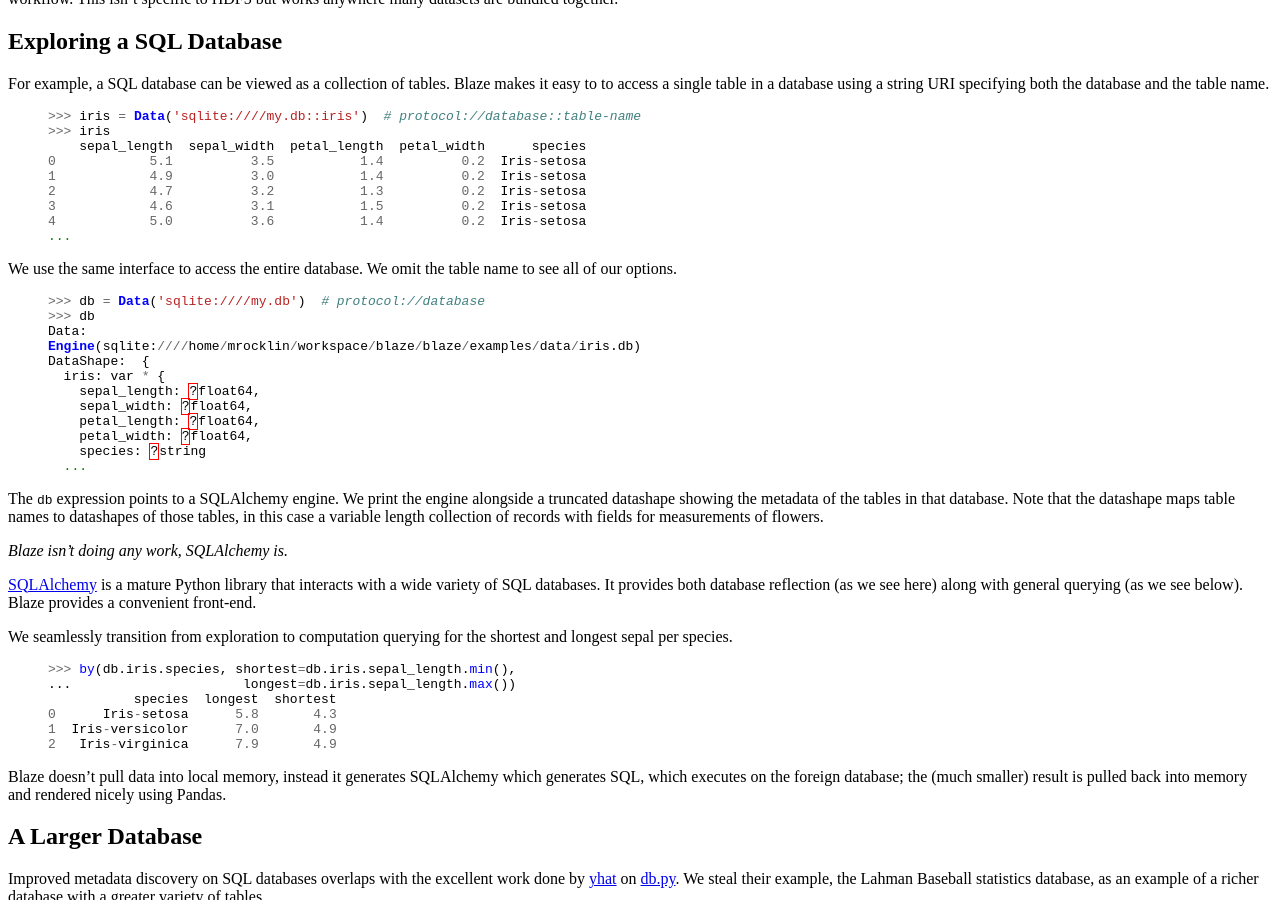
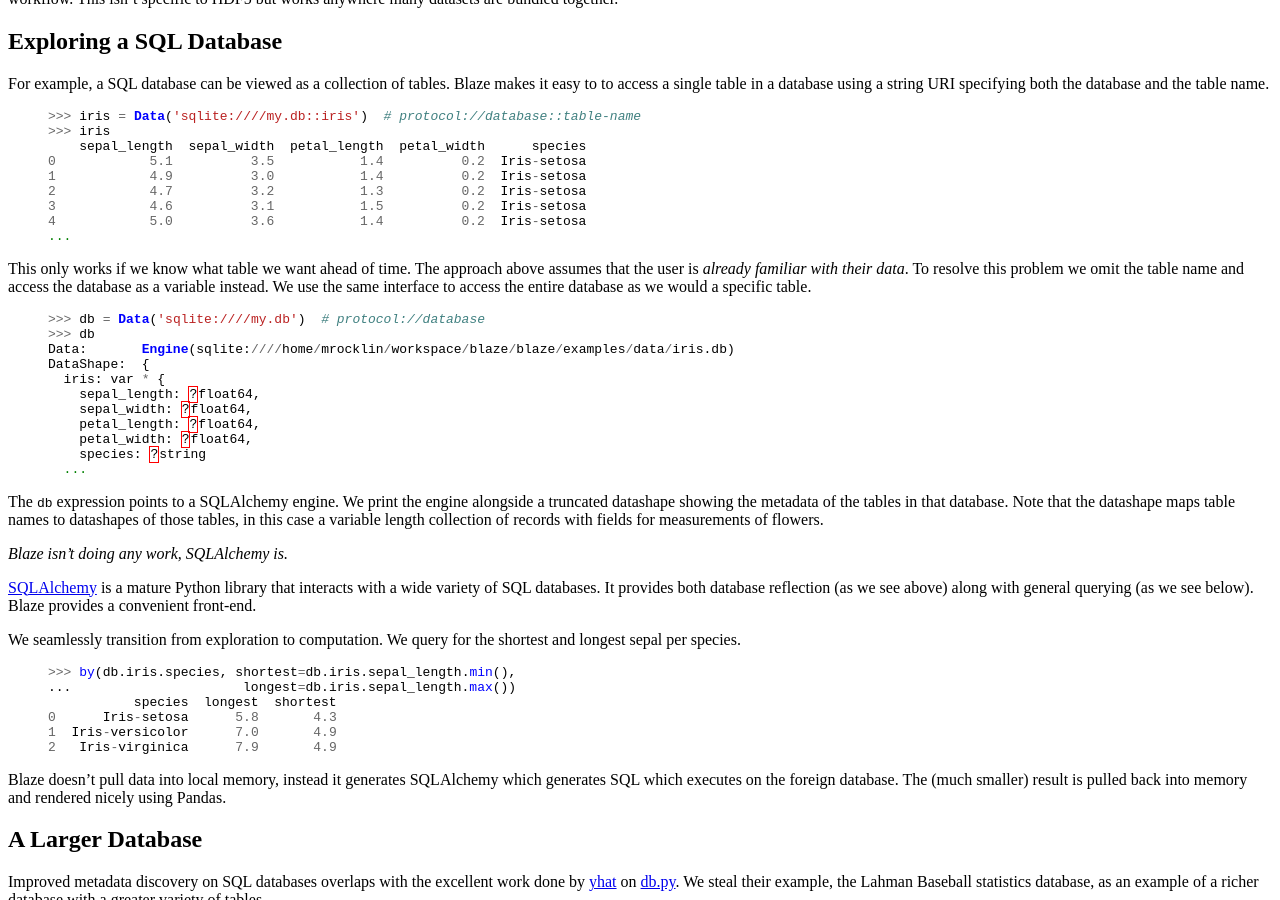
Before and after one commit to besyskymnbk/blog, a Jekyll site: the page built from _posts/work/2014-11-20-Blaze-Datasets.md, in a window 1280 px wide and 900 px high, scrolled down 1157 px. Built offline with Jekyll 4.4.1, drawn with Linux system fonts in a browser that asks for light colours; comment, search, counter and statistics services are not loaded; some of the changed text lies outside the part shown.

Commit message:
minor tweaks to blaze datasets

```diff
--- a/_posts/work/2014-11-20-Blaze-Datasets.md
+++ b/_posts/work/2014-11-20-Blaze-Datasets.md
@@ -108,14 +108,16 @@ specifying both the database and the table name.
 ...
 {% endhighlight %}
 
-We use the same interface to access the entire database.  We omit the table
-name to see all of our options.
+This only works if we know what table we want ahead of time.  The approach
+above assumes that the user is *already familiar with their data*.  To resolve
+this problem we omit the table name and access the database as a variable
+instead.  We use the same interface to access the entire database as we would
+a specific table.
 
 {% highlight Python %}
 >>> db = Data('sqlite:////my.db')  # protocol://database
 >>> db
-Data:
-Engine(sqlite:////home/mrocklin/workspace/blaze/blaze/examples/data/iris.db)
+Data:       Engine(sqlite:////home/mrocklin/workspace/blaze/blaze/examples/data/iris.db)
 DataShape:  {
   iris: var * {
     sepal_length: ?float64,
@@ -136,10 +138,10 @@ measurements of flowers.
 
 [SQLAlchemy](http://www.sqlalchemy.org/) is a mature Python library that
 interacts with a wide variety of SQL databases.  It provides both database
-reflection (as we see here) along with general querying (as we see below).
+reflection (as we see above) along with general querying (as we see below).
 Blaze provides a convenient front-end.
 
-We seamlessly transition from exploration to computation querying for the
+We seamlessly transition from exploration to computation.  We query for the
 shortest and longest sepal per species.
 
 {% highlight Python %}
@@ -152,7 +154,7 @@ shortest and longest sepal per species.
 {% endhighlight %}
 
 Blaze doesn't pull data into local memory, instead it generates SQLAlchemy
-which generates SQL, which executes on the foreign database; the (much smaller)
+which generates SQL which executes on the foreign database.  The (much smaller)
 result is pulled back into memory and rendered nicely using Pandas.
 
 
@@ -604,7 +602,8 @@ lahman.fielding             lahman.master               lahman.teamshalf
 lahman.fieldingof           lahman.pitching             lahman.tmp_batting
 {% endhighlight %}
 
-And we finish by a fun multi-table computation, computing the average salary by team name and year
+And we finish by a fun multi-table computation, joining two tables on year,
+team, and league and then computing the average salary by team name and year
 
 {% highlight Python %}
 >>> joined = join(lahman.teams, lahman.salaries, ['yearID', 'teamID', 'lgID'])
```
Also changed, not shown: other parts of _posts/work/2014-11-20-Blaze-Datasets.md (+3 -7 lines).
